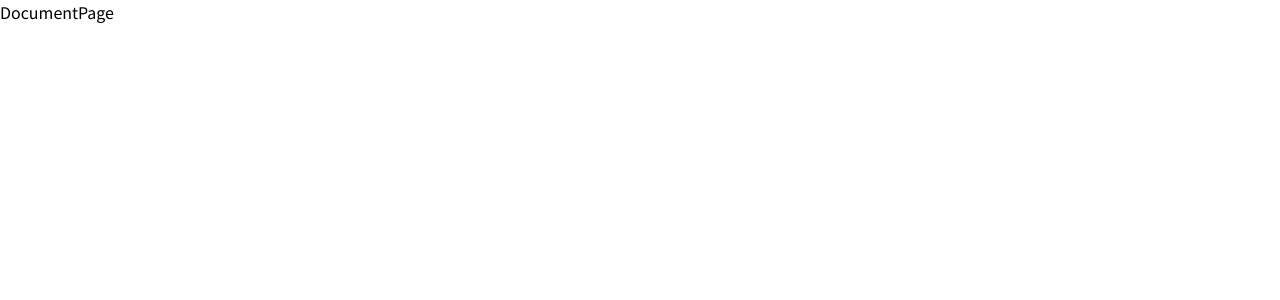
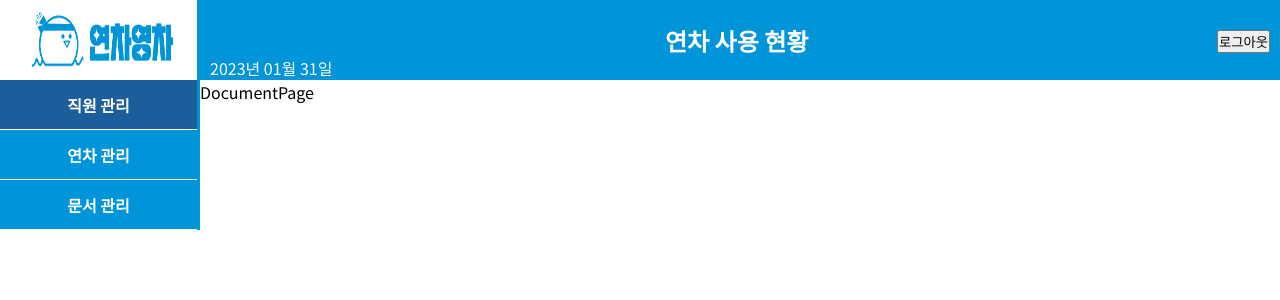
Before and after one commit to jaebong8/YEONCHA_YOUNGCHA, a Next.js app in the folder client/: page /management/document in a window 1280 px wide. Shown: the top 300 px of the page. Built offline with nearby package versions, Linux system fonts and the light colour scheme.

Commit message:
Layout 적용

```diff
--- a/client/src/components/calendar/Calendar.tsx
+++ b/client/src/components/calendar/Calendar.tsx
@@ -40,7 +40,7 @@ const Calendar = () => {
         return monthArray;
     }, [currentDate]);
     return (
-        <div className={styles.calendar}>
+        <section className={styles.calendar}>
             <div className={styles.yearTitle}>{format(currentDate, "yyyy년")}</div>
             <div className={styles.monthTitle}>
                 <button className={styles.prevButton} onClick={prevMonthHandler}>
@@ -96,7 +96,7 @@ const Calendar = () => {
                     );
                 })}
             </div>
-        </div>
+        </section>
     );
 };
 
--- /dev/null
+++ b/client/src/components/layout/Layout.module.scss
@@ -0,0 +1,70 @@
+@use "@/styles/variables.scss" as v;
+.container {
+    display: flex;
+    width: 100%;
+    height: 100%;
+    > nav {
+        flex-basis: 200px;
+        border-right: 3px solid v.$subColor;
+        height: auto;
+        > div {
+            display: flex;
+            align-items: center;
+            justify-content: center;
+        }
+        > ul {
+            > li {
+                background-color: v.$subColor;
+                border-bottom: 1px solid #fff;
+                height: 50px;
+                display: flex;
+                align-items: center;
+                justify-content: center;
+
+                font-weight: bold;
+                cursor: pointer;
+                &.active {
+                    background-color: v.$subColor2;
+                }
+                a {
+                    width: 100%;
+                    height: 100%;
+                    color: #fff;
+                    display: flex;
+                    align-items: center;
+                    justify-content: center;
+                }
+            }
+        }
+    }
+    > main {
+        flex: 1;
+        .topBar {
+            height: 80px;
+            background-color: v.$subColor;
+            display: flex;
+            justify-content: space-between;
+            align-items: center;
+            padding: 0 10px;
+            position: relative;
+            .left {
+                color: #fff;
+                align-self: flex-end;
+                .fullyearTitle {
+                    font-size: 16px;
+                }
+            }
+
+            > h2 {
+                min-width: 150px;
+                color: #fff;
+                position: absolute;
+                top: 50%;
+                left: 50%;
+                transform: translate(-50%, -50%);
+            }
+            .avatar {
+            }
+        }
+    }
+}
--- /dev/null
+++ b/client/src/components/layout/Layout.tsx
@@ -0,0 +1,59 @@
+import { format } from "date-fns";
+import { getAuth, signOut } from "firebase/auth";
+import Image from "next/image";
+import Link from "next/link";
+import { useRouter } from "next/router";
+import { useCallback } from "react";
+import styles from "./Layout.module.scss";
+
+const pathNames = {
+    employee: "/management/employee",
+    annual: "/management/annual",
+    document: "/management/document",
+};
+
+const Layout = (props: { children: React.ReactNode }) => {
+    const router = useRouter();
+    const auth = getAuth();
+    const onLogout = useCallback(() => {
+        signOut(auth);
+        sessionStorage.removeItem("signIn");
+    }, []);
+    const pathName = router.pathname;
+    const isActive = Object.values(pathNames).includes(pathName);
+
+    return (
+        <div className={styles.container}>
+            <nav>
+                <div>
+                    <Image src={"/images/longIcon.png"} width={150} height={80} alt="longIcon" priority />
+                </div>
+                <ul>
+                    <li className={isActive ? styles.active : ""}>
+                        <Link href={"/management/employee"}>직원 관리</Link>
+                    </li>
+                    <li>
+                        <Link href={"/management/annual"}>연차 관리</Link>
+                    </li>
+                    <li>
+                        <Link href={"/management/document"}>문서 관리</Link>
+                    </li>
+                </ul>
+            </nav>
+            <main>
+                <div className={styles.topBar}>
+                    <div className={styles.left}>
+                        <div className={styles.fullyearTitle}>{format(new Date(), "yyyy년 MM월 dd일")}</div>
+                    </div>
+                    <h2>연차 사용 현황</h2>
+                    <div className={styles.avatar}>
+                        <button onClick={onLogout}>로그아웃</button>
+                    </div>
+                </div>
+                {props.children}
+            </main>
+        </div>
+    );
+};
+
+export default Layout;
--- a/client/src/pages/auth/signin/index.tsx
+++ b/client/src/pages/auth/signin/index.tsx
@@ -8,8 +8,8 @@ import { getAuth, onAuthStateChanged, signInWithEmailAndPassword } from "firebas
 import { useRouter } from "next/router";
 import Spinner from "@/components/spinner/Spinner";
 
-const auth = getAuth();
-const SignIn: React.FC = (props) => {
+const SignIn: React.FC = () => {
+    const auth = getAuth();
     const [email, setEmail] = useState("");
     const [password, setPassword] = useState("");
     const [errorMsg, setErrorMsg] = useState("");
@@ -20,6 +20,7 @@ const SignIn: React.FC = (props) => {
             e.preventDefault();
             try {
                 const user = await signInWithEmailAndPassword(auth, email, password);
+                console.log(user.user.uid);
                 sessionStorage.setItem("signIn", user.user.uid);
                 setEmail("");
                 setPassword("");
--- a/client/src/pages/management/document/index.tsx
+++ b/client/src/pages/management/document/index.tsx
@@ -1,7 +1,11 @@
-import React from "react";
+import Layout from "@/components/layout/Layout";
 
 const DocumentPage = () => {
-    return <div>DocumentPage</div>;
+    return (
+        <Layout>
+            <div>DocumentPage</div>
+        </Layout>
+    );
 };
 
 export default DocumentPage;
--- a/client/src/styles/globals.scss
+++ b/client/src/styles/globals.scss
@@ -11,6 +11,7 @@ body {
 
 a {
     text-decoration: none;
+    color: #000;
 }
 
 #__next {
```
Also changed, not shown: client/src/pages/home/home.module.scss (+0 -60 lines), client/src/pages/home/index.tsx (+7 -55 lines), client/src/pages/management/annual/index.tsx (+6 -2 lines), client/src/pages/management/employee/index.tsx (+6 -2 lines).
